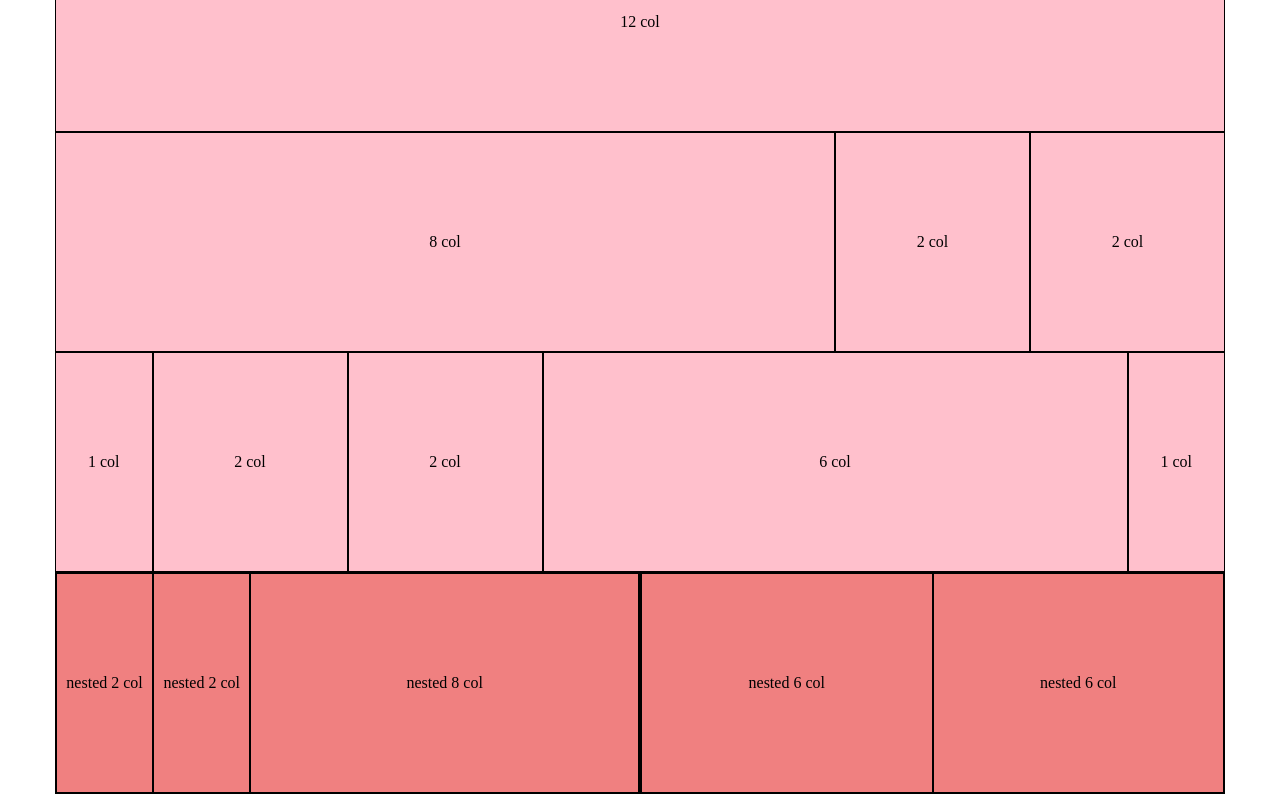
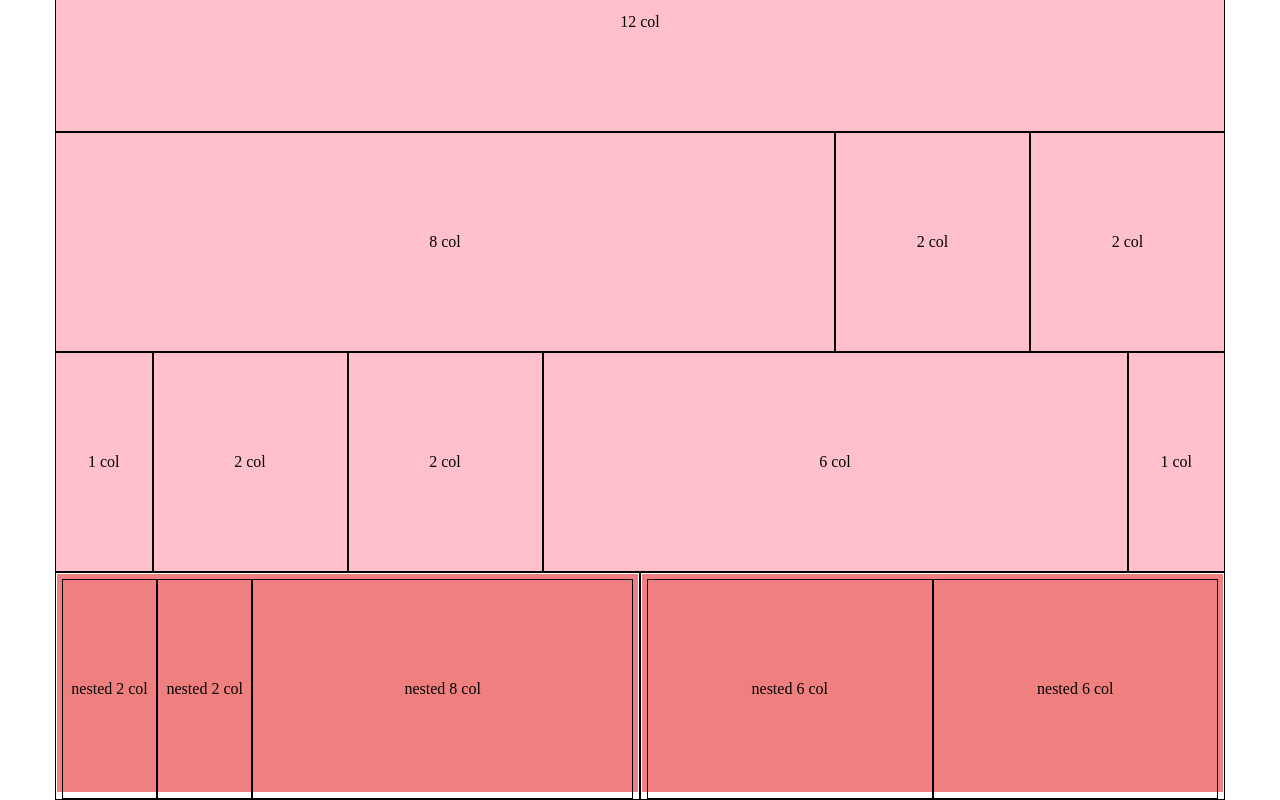
Before and after one commit to ciampa-davide/html-css-12bool, a plain HTML site: page index.html in a window 1280 px wide. Shown: the part 308-1108 px from the top of the page. Drawn offline with Linux system fonts and the light colour scheme.

Commit message:
correzione

```diff
--- a/css/style.css
+++ b/css/style.css
@@ -8,4 +8,6 @@ p{
 
 .col-6 > .container{
   background: lightcoral;
+  border: 1px solid white;
+  padding:5px;
 }
```
